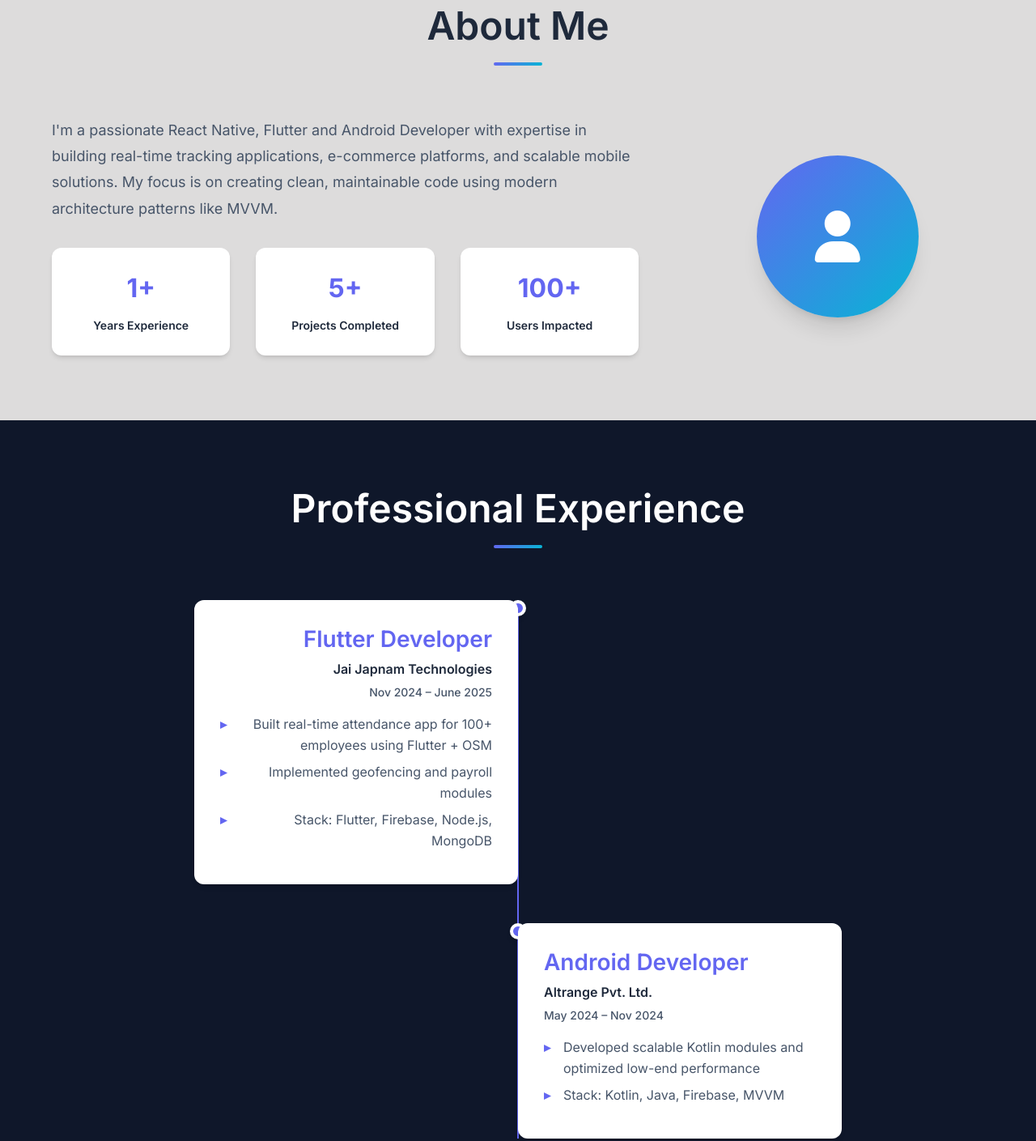
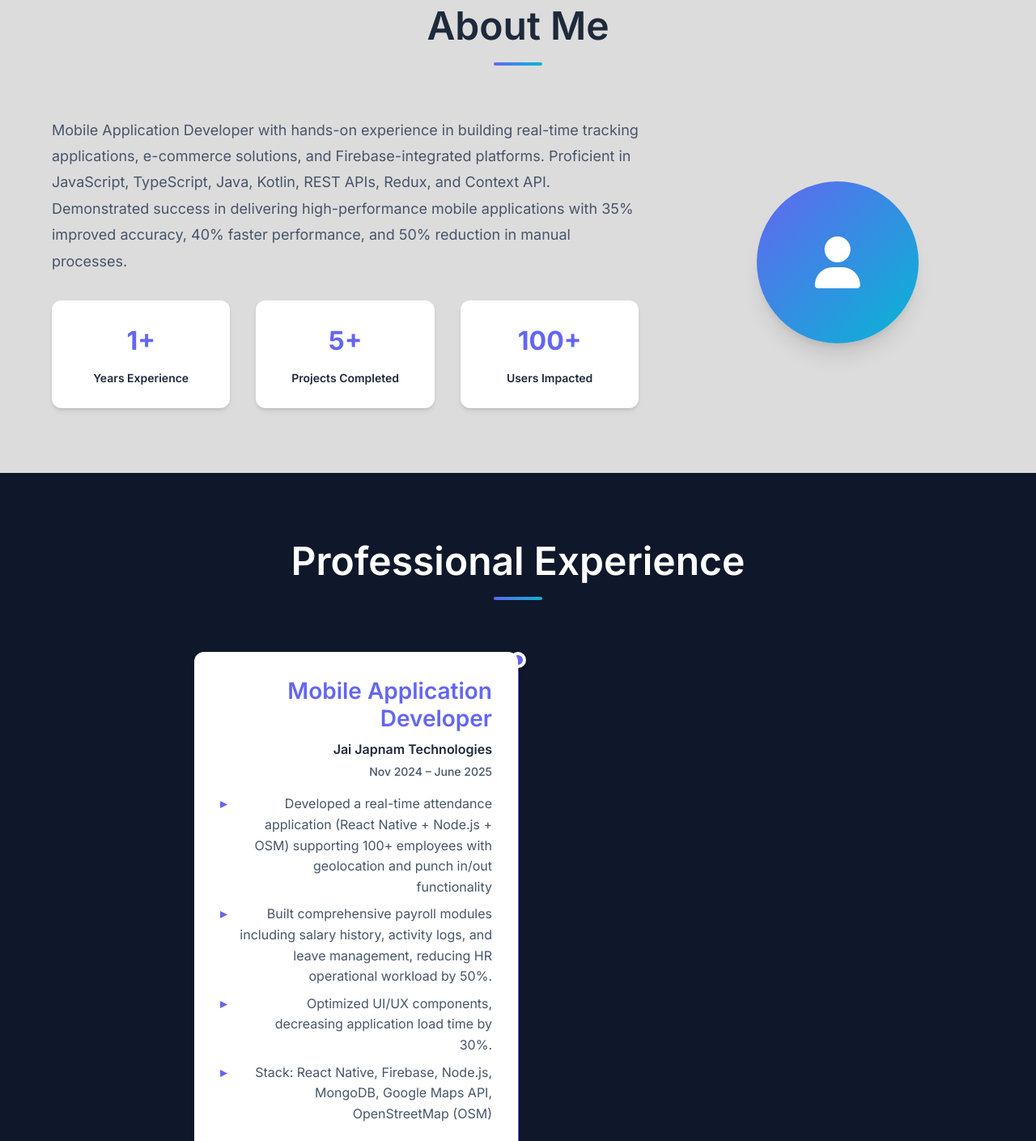
Before and after one commit to RashilDhiman/Portfolio, a plain HTML site: page index.html in a window 1280 px wide. Shown: the part 877-2286 px from the top of the page at 81% size. Drawn offline with Linux system fonts and the light colour scheme.

Commit message:
Update index.html

```diff
--- a/index.html
+++ b/index.html
@@ -44,7 +44,7 @@
             <span class="title">Mobile App Developer</span>
           </h1>
           <p class="hero-description">
-            React Native, Flutter & Android Developer specializing in real-time tracking, e-commerce, and scalable mobile solutions.
+            React Native, Android Developer specializing in real-time tracking, e-commerce, and scalable mobile solutions.
           </p>
           <div class="hero-buttons">
             <a href="#projects" class="btn btn-primary">View Projects</a>
@@ -82,9 +82,10 @@
       <div class="about-content">
         <div class="about-text">
           <p class="about-description">
-            I'm a passionate React Native, Flutter and Android Developer with expertise in building real-time tracking applications,
-            e-commerce platforms, and scalable mobile solutions. My focus is on creating clean, maintainable code
-            using modern architecture patterns like MVVM.
+            Mobile Application Developer with hands-on experience in building real-time tracking applications,
+            e-commerce solutions, and Firebase-integrated platforms. Proficient in JavaScript, TypeScript,
+            Java, Kotlin, REST APIs, Redux, and Context API. Demonstrated success in delivering high-performance mobile applications with 35% improved accuracy, 40% faster performance, and 50%
+            reduction in manual processes.
           </p>
           <div class="about-stats">
             <div class="stat-item">
@@ -122,14 +123,16 @@
           <div class="timeline-marker"></div>
           <div class="timeline-content">
             <div class="timeline-header">
-              <h3>Flutter Developer</h3>
+              <h3>Mobile Application Developer</h3>
               <span class="company">Jai Japnam Technologies</span>
               <span class="period">Nov 2024 – June 2025</span>
             </div>
             <ul class="timeline-details">
-              <li>Built real-time attendance app for 100+ employees using Flutter + OSM</li>
-              <li>Implemented geofencing and payroll modules</li>
-              <li>Stack: Flutter, Firebase, Node.js, MongoDB</li>
+              <li>Developed a real-time attendance application (React Native + Node.js + OSM) supporting 100+
+                employees with geolocation and punch in/out functionality</li>
+              <li>Built comprehensive payroll modules including salary history, activity logs, and leave management, reducing HR operational workload by 50%.</li>
+              <li>Optimized UI/UX components, decreasing application load time by 30%.</li>
+              <li>Stack: React Native, Firebase, Node.js, MongoDB, Google Maps API, OpenStreetMap (OSM)</li>
             </ul>
           </div>
         </div>
@@ -142,8 +145,12 @@
               <span class="period">May 2024 – Nov 2024</span>
             </div>
             <ul class="timeline-details">
-              <li>Developed scalable Kotlin modules and optimized low-end performance</li>
-              <li>Stack: Kotlin, Java, Firebase, MVVM</li>
+              <li>Engineered scalable application modules utilizing MVVM architecture, improving code modularity
+                and testability</li>
+              <li>Integrated Retrofit with Firebase Authentication, reducing API response times by 30%</li>
+              <li>Enhanced application performance on low-end devices through memory optimization and reduction of
+                Application Not Responding (ANR) errors.</li>
+              <li>Stack: Java, Kotlin, Firebase, MVVM, Retrofit</li>
             </ul>
           </div>
         </div>
@@ -169,7 +176,7 @@
               Real-time group tracking app with offline support and geofencing capabilities.
             </p>
             <div class="project-tech">
-              <span class="tech-tag">Flutter</span>
+              <span class="tech-tag">React Native + Node.js</span>
               <span class="tech-tag">Firebase</span>
               <span class="tech-tag">OSM</span>
             </div>
@@ -203,7 +210,7 @@
             <div class="project-tech">
               <span class="tech-tag">React Native</span>
               <span class="tech-tag">Node.js</span>
-              <span class="tech-tag">REST API</span>
+              <span class="tech-tag">REST API / Render</span>
             </div>
           </div>
         </div>
@@ -227,10 +234,6 @@
               <span>Android</span>
             </div>
             <div class="skill-item">
-              <i class="fas fa-mobile-alt"></i>
-              <span>Flutter</span>
-            </div>
-            <div class="skill-item">
               <i class="fab fa-react"></i>
               <span>React Native</span>
             </div>
@@ -244,7 +247,11 @@
             </div>
             <div class="skill-item">
               <i class="fas fa-code"></i>
-              <span>Dart</span>
+              <span>JavaScript</span>
+            </div>
+            <div class="skill-item">
+              <i class="fas fa-code"></i>
+              <span>TypeScript</span>
             </div>
           </div>
         </div>
@@ -274,7 +281,7 @@
           <div class="skills-grid">
             <div class="skill-item">
               <i class="fab fa-git-alt"></i>
-              <span>Git</span>
+              <span>GitHub</span>
             </div>
             <div class="skill-item">
               <i class="fas fa-map-marked-alt"></i>
```
